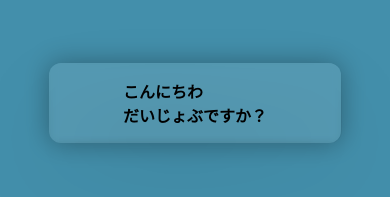
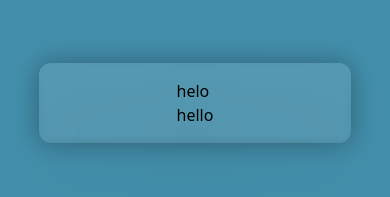
Before and after one commit to anuragdaksh7/web-based-expense-tracker, a website: page index.html in a window 390 px wide. Shown: the part 119-316 px from the top of the page. Drawn offline with nearby package versions, Linux system fonts and the light colour scheme.

Commit message:
added image and a bit of responsiveness

```diff
--- a/index.html
+++ b/index.html
@@ -33,13 +33,22 @@
     <!-- nav done -->
 
     <div class="flex justify-center w-full h-full mt-16">
-            <div class="w-3/4 h-1/2 border-0 bg-[#f0f0f0]/[0.1] backdrop-filter backdrop-blur-sm shadow-[0_0px_26px_1px_rgba(0,0,0,0.3)] drop-shadow-[0_35px_35px_rgba(0,0,0,0.25)]
-            rounded-xl px-6 py-4 flex justify-center">
+            <div class="px-4 py-4 w-4/5 border-0 bg-[#f0f0f0]/[0.1] backdrop-filter backdrop-blur-sm shadow-[0_0px_26px_1px_rgba(0,0,0,0.3)] drop-shadow-[0_35px_35px_rgba(0,0,0,0.25)]
+            rounded-xl  flex justify-center max-w-[800px]">
                 <!-- <p style="font-family: 'Noto Sans JP', sans-serif;"><b>こんにちわ</b></p> -->
 
-                <div>
-                    <p style="font-family: 'Noto Sans JP', sans-serif;"><b>こんにちわ</b></p>
-                    <p style="font-family: 'Noto Sans JP', sans-serif;"><b>だいじょぶですか？</b></p>
+                <div class=" sm:flex sm:justify-between">
+                    <!-- image here -->
+                    <div class="sm:flex hidden  w-1/2">
+                        <img class="rounded-xl " src="./ASSETS/Roussel7.jpg" alt="image">
+                    </div>
+
+                    <div class="w-full sm:w-1/2">
+                        <h1>helo</h1>
+                        <p>hello</p>
+                    </div>
+
+
                 </div>
             </div>
         </div>
```
Also changed, not shown: assets/Roussel7 - Copy.jpg (added), assets/Roussel7-sm.jpg (added), assets/Roussel7.jpg (added), assets/bg-2.png (added), assets/bg-2.webp (added), assets/bg-3.png (added), assets/bg-4.jpg (added), assets/bgg-5.jpg (added).
